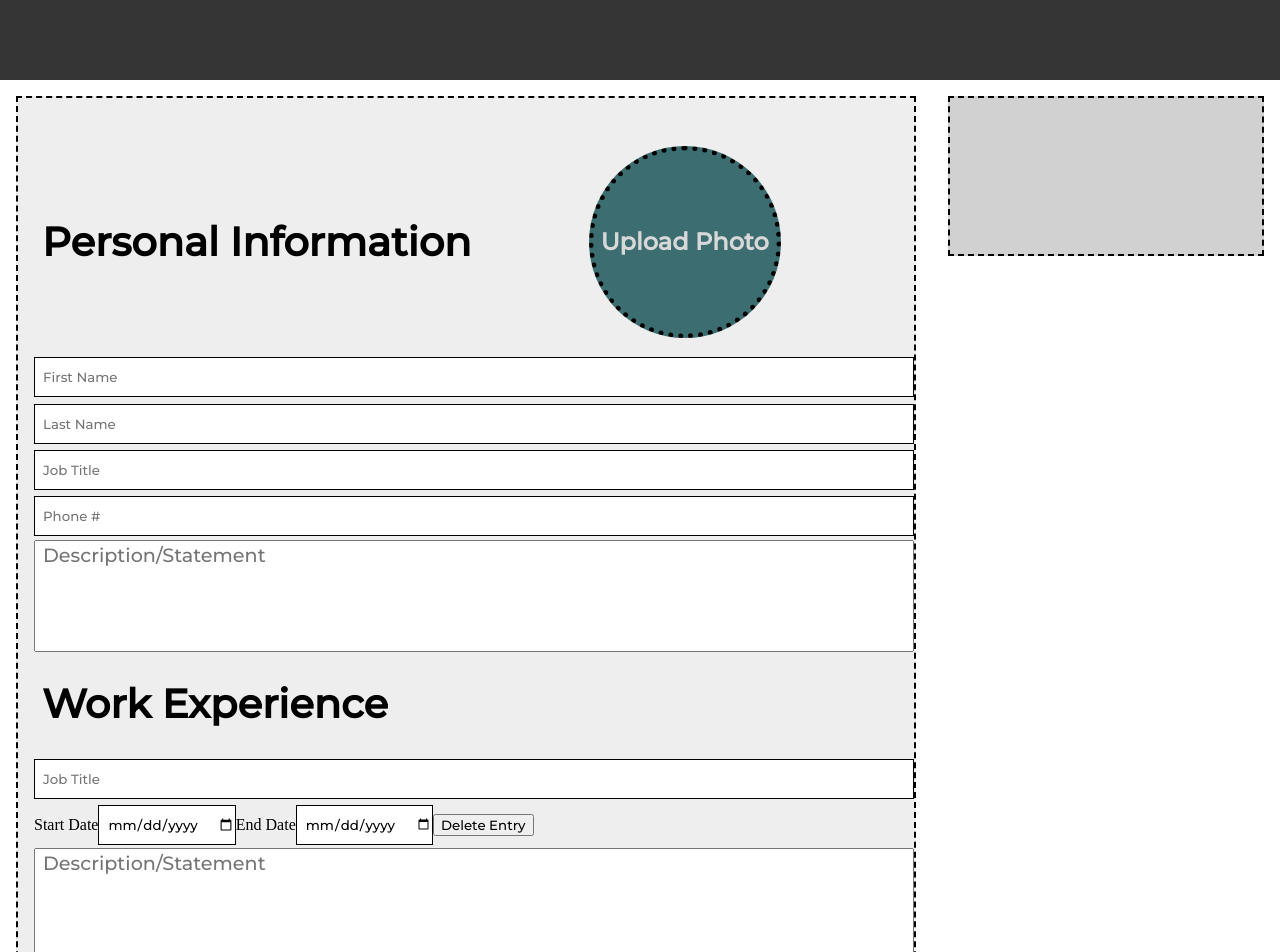
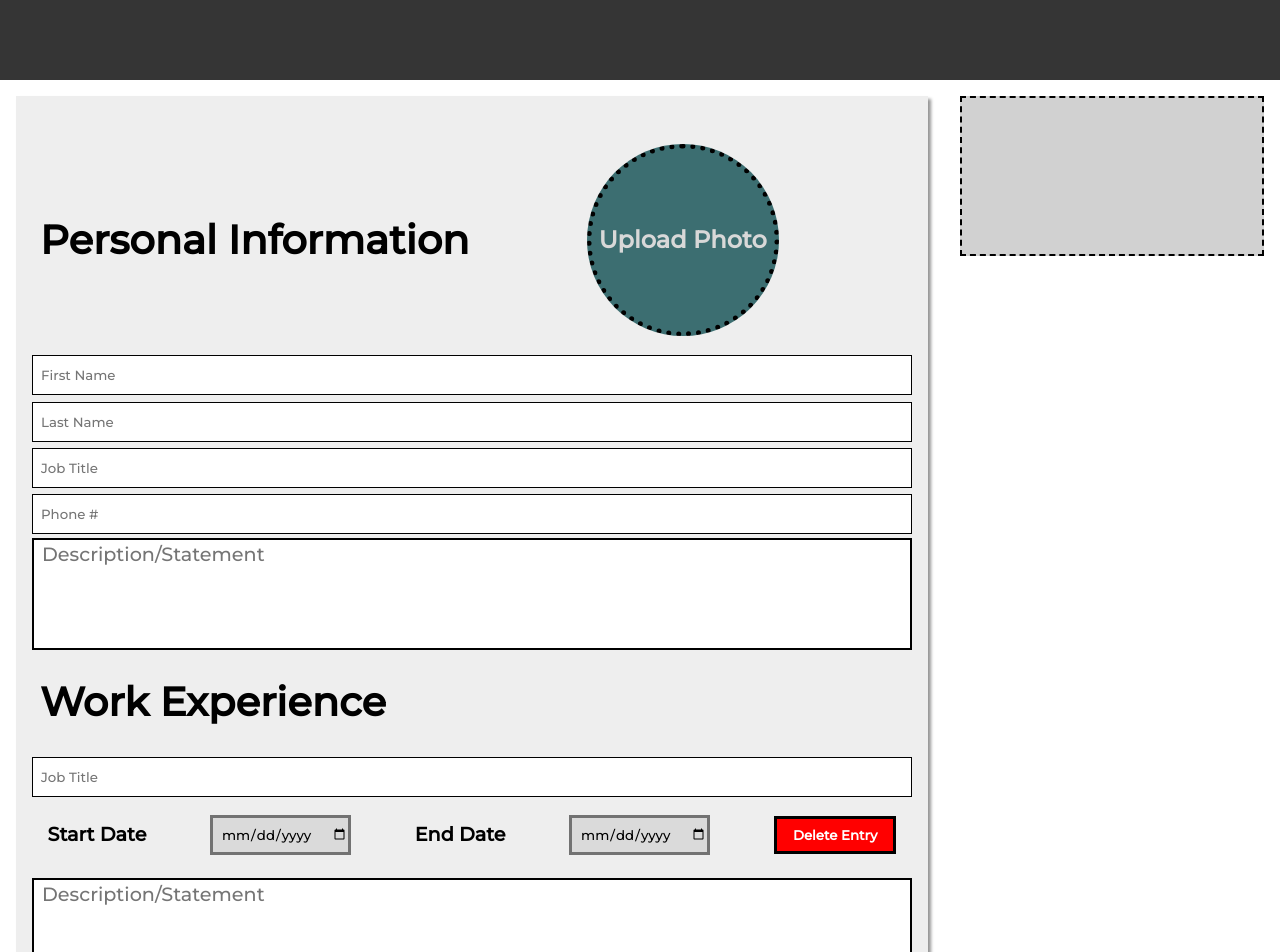
Before and after one commit to bokonist/react-live-cv, a React (Create React App) app: page / in a window 1280 px wide. Shown: the top 952 px of the page. Built offline with nearby package versions, Linux system fonts and the light colour scheme.

Commit message:
updated styles

```diff
--- a/src/styles/App.css
+++ b/src/styles/App.css
@@ -39,9 +39,10 @@
   background-color: #eeeeee;
   padding-left: 1rem;
   padding-top: 2rem;
+  padding: 2rem 1rem 2rem 1rem;
   height: auto;
 
-  border: 2px dashed black;
+  box-shadow: 3px 3px 3px rgb(150, 150, 150);
   margin: 1rem;
   display: grid;
   grid-template-rows: auto;
@@ -95,6 +96,7 @@ input {
 .edit-cv-container textarea {
   padding-left: 0.5rem;
   resize: none;
+  border: 2px solid black;
 
   height: 7rem;
   width: 55rem;
@@ -102,14 +104,33 @@ input {
   font-family: "Montserrat";
   font-size: 1.2rem;
 }
+.work-exp-container * {
+  margin: 0.5rem 0rem;
+}
 
 .work-exp-container .work-duration {
   display: flex;
   flex-direction: row;
-  justify-content: flex-start;
+  justify-content: space-evenly;
   align-items: center;
 }
+.work-exp-container .work-duration button {
+  background-color: red;
+  color: white;
+  font-family: "Montserrat";
+  font-weight: bolder;
+  padding: 0.5rem 1rem;
+  border: 3px solid black;
+}
+.work-exp-container .work-duration label {
+  font-size: 1.2rem;
+  font-family: "Montserrat";
+  font-weight: bolder;
+}
 .work-exp-container input[type="date"] {
+  margin: 0rem 3rem;
   height: 2.5rem;
   width: fit-content;
+  border: 3px solid rgb(114, 114, 114);
+  background-color: rgb(218, 218, 218);
 }
```
